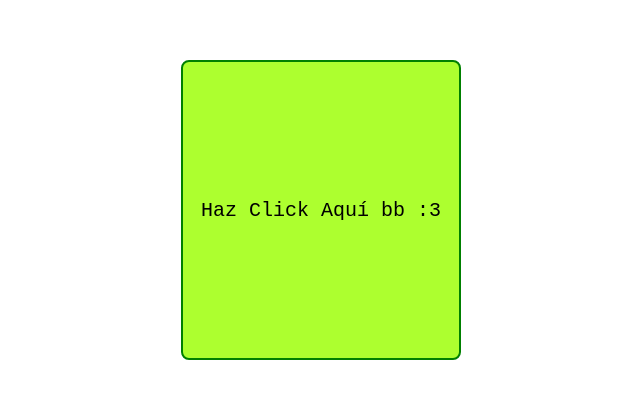
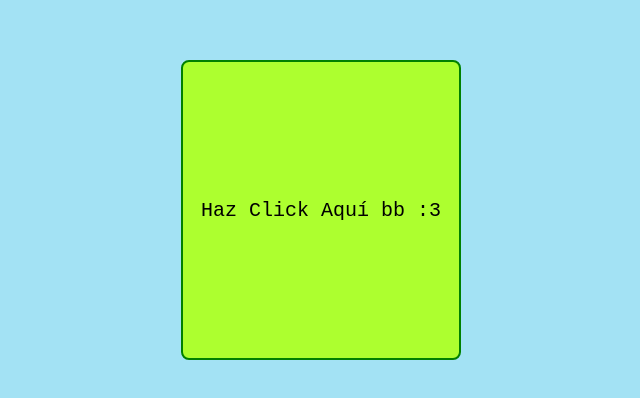
Before and after one commit to johnbryaan4/letra1, a plain HTML site: page index.html in a window 1280 px wide. Shown: the part 450-848 px from the top of the page, without its empty margins (319-959 px from the left). Drawn offline with Linux system fonts and the light colour scheme; a web font is replaced by a local one.

Commit message:
Update style.css

```diff
--- a/Css/style.css
+++ b/Css/style.css
@@ -1,7 +1,7 @@
 body {
     margin: 0;
     font-family: 'Inclusive Sans', sans-serif;
-    background: background: rgb(163, 226, 244);
+    background: rgb(163, 226, 244);
 }
 
 h1 {
```
